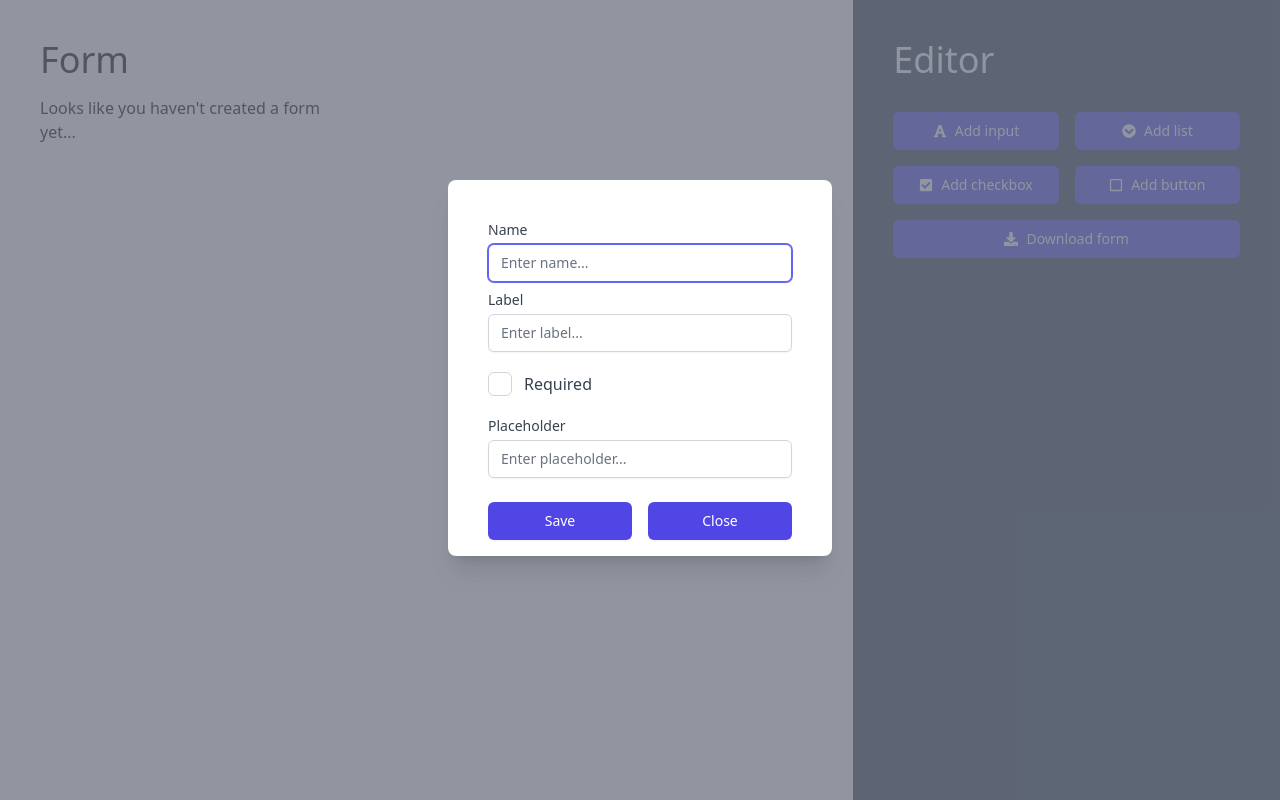
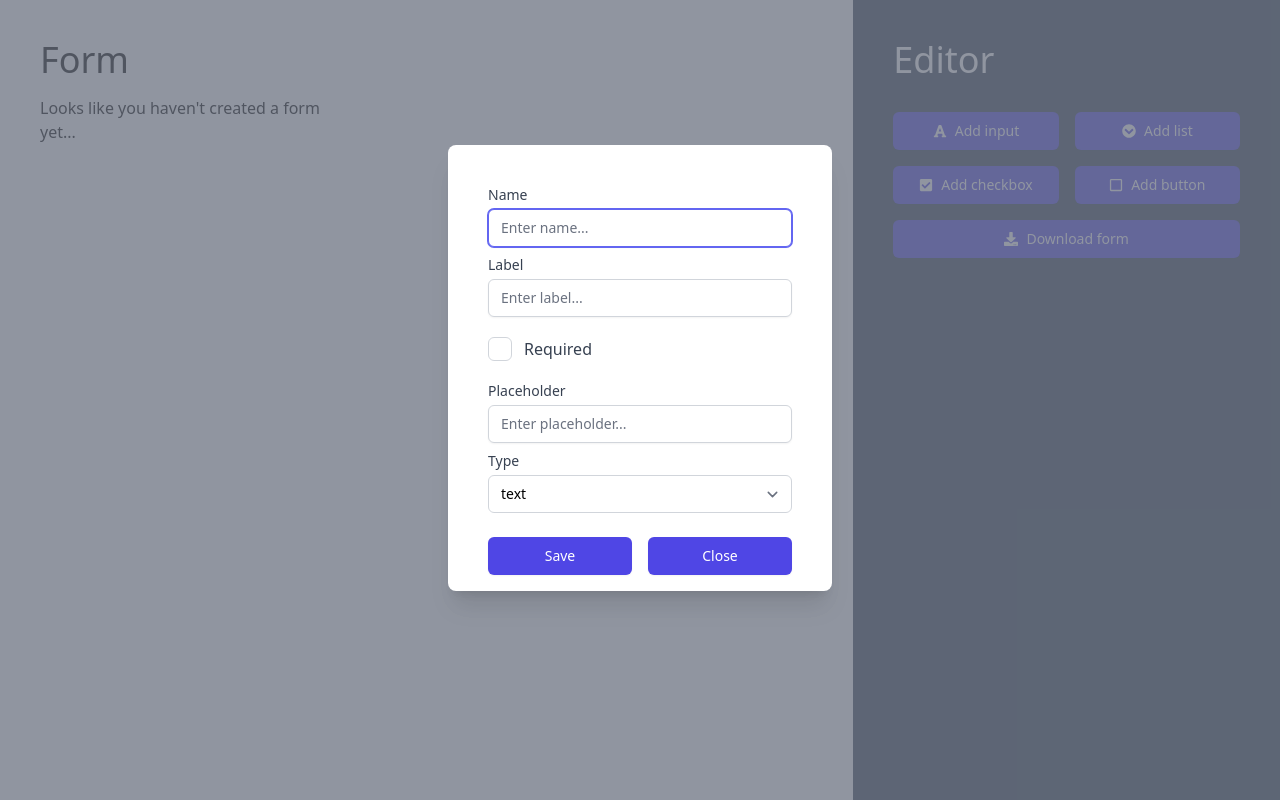
Before and after one commit to vafomin/formbuilder, a React (Create React App) app: page / in a window 1280 px wide. Both pictures are taken after a click on the button "Add input". Built offline with nearby package versions, Linux system fonts and the light colour scheme.

Commit message:
feature: add input type

```diff
--- a/src/App.tsx
+++ b/src/App.tsx
@@ -7,7 +7,6 @@ import { downloadHTML } from "./utils";
 const App = () => {
   const formRef = useRef(null);
 
-  console.log(formRef);
   return (
     <div className="flex-col sm:flex">
       <Editor onDownload={() => downloadHTML(formRef.current.innerHTML)} />
--- a/src/Form/index.tsx
+++ b/src/Form/index.tsx
@@ -27,6 +27,7 @@ const Form = ({ formRef }) => {
                       name={item.name}
                       label={item.label}
                       placeholder={item.placeholder}
+                      type={item.type}
                     />
                   );
                 case "checkbox":
--- a/src/components/list/index.tsx
+++ b/src/components/list/index.tsx
@@ -1,24 +1,36 @@
+import React from "react";
+
 type ListProps = {
   name: string;
   label: string;
   options: string[];
 };
 
-const List: React.FC<ListProps> = ({ name, label, options }) => {
+const List: React.FC<ListProps> = React.forwardRef(
+  (
+    { name, label, options, ...rest },
+    ref: React.RefObject<HTMLSelectElement>
+  ) => {
     return (
       <div>
-      <label htmlFor={name} className="block text-sm font-medium text-gray-700">
+        <label
+          htmlFor={name}
+          className="block text-sm font-medium text-gray-700"
+        >
           {label}
         </label>
         <select
           name={name}
           className="mt-1 block w-full pl-3 pr-10 py-2 text-base border-gray-300 focus:outline-none focus:ring-indigo-500 focus:border-indigo-500 sm:text-sm rounded-md"
-        //defaultValue="---"
+          ref={ref}
+          {...rest}
         >
-        {options && options.map((o) => <option>{o}</option>)}
+          {options &&
+            options.map((o, i) => <option key={`option-${i}`}>{o}</option>)}
         </select>
       </div>
     );
-};
+  }
+);
 
 export default List;
--- a/src/components/modal/sub-modal/add-input.tsx
+++ b/src/components/modal/sub-modal/add-input.tsx
@@ -1,4 +1,5 @@
 import Input from "../../input";
+import List from "../../list";
 import Button from "../../button";
 import { useStore } from "../../../hooks/useStore";
 import { useForm } from "react-hook-form";
@@ -16,6 +17,7 @@ const AddInput = ({ el, item, onClose }) => {
       name: item?.name || "",
       required: item?.required || false,
       placeholder: item?.placeholder || "",
+      type: item?.type || "text",
     },
   });
 
@@ -27,6 +29,7 @@ const AddInput = ({ el, item, onClose }) => {
       name: data.name,
       required: data.required,
       placeholder: data.placeholder,
+      type: data.type,
     };
 
     if (item) setItem(field);
@@ -67,6 +70,12 @@ const AddInput = ({ el, item, onClose }) => {
         {...register("placeholder")}
       />
 
+      <List
+        label="Type"
+        name="type"
+        options={["text", "email", "number", "tel"]}
+        {...register("type", { required: true })}
+      />
       <div className="flex flex-col gap-4 pt-4 sm:flex-row">
         <Button label="Save" onClick={handleSubmit(onSave)} />
         <Button label="Close" onClick={onClose} />
--- a/src/types/index.tsx
+++ b/src/types/index.tsx
@@ -4,6 +4,7 @@ export interface IForm {
   label: string;
   name?: string;
   placeholder?: string;
+  type?: string;
   options?: string[];
 }
 
```
Lines whose indentation alone changed are shown as unchanged.
